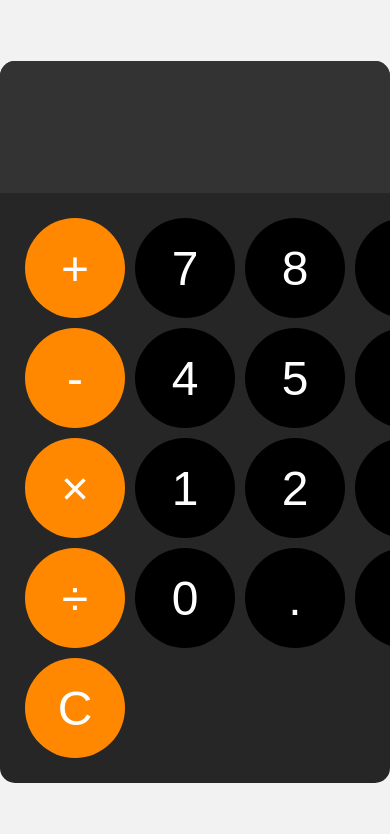
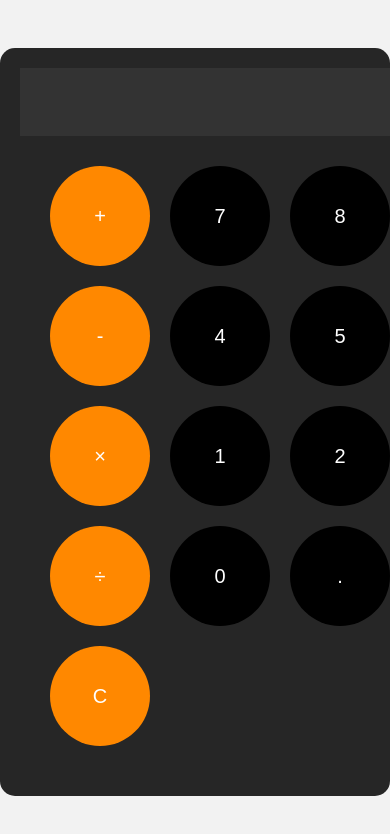
Before and after one commit to pokokpelam/silly-ahh-calc, a plain HTML site: page index.html in a window 390 px wide. Drawn offline with Linux system fonts and the light colour scheme.

Commit message:
Update style.css

```diff
--- a/style.css
+++ b/style.css
@@ -77,3 +77,24 @@ button:active{
 .operator-btn:hover{
     background-color: hsl(32, 100%, 90%);
 }
+
+@media (max-width: 600px) {
+    #calculator {
+        width: 90vw;
+        padding: 20px;
+    }
+
+    #display {
+        font-size: 24px;
+    }
+
+    #keys button {
+        font-size: 20px;
+        padding: 15px;
+        margin: 5px;
+    }
+
+    #explosion-img {
+        width: 200px;
+    }
+}
```
